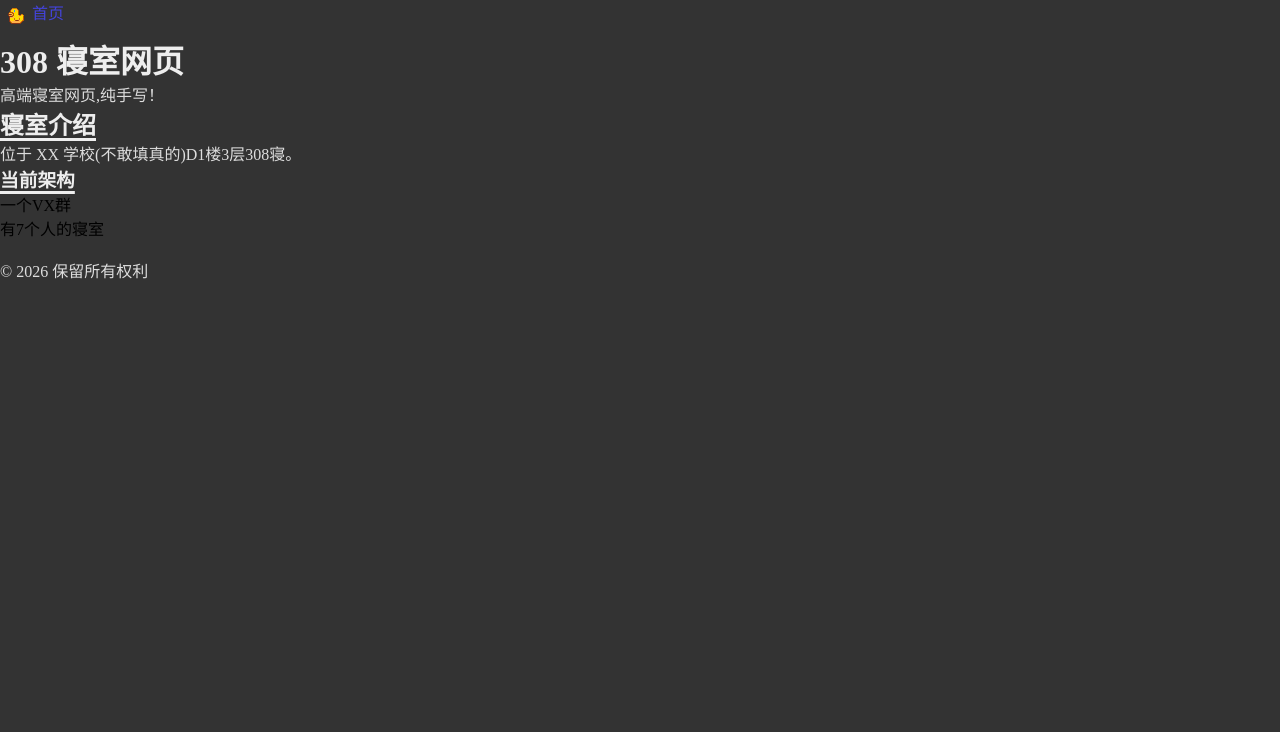
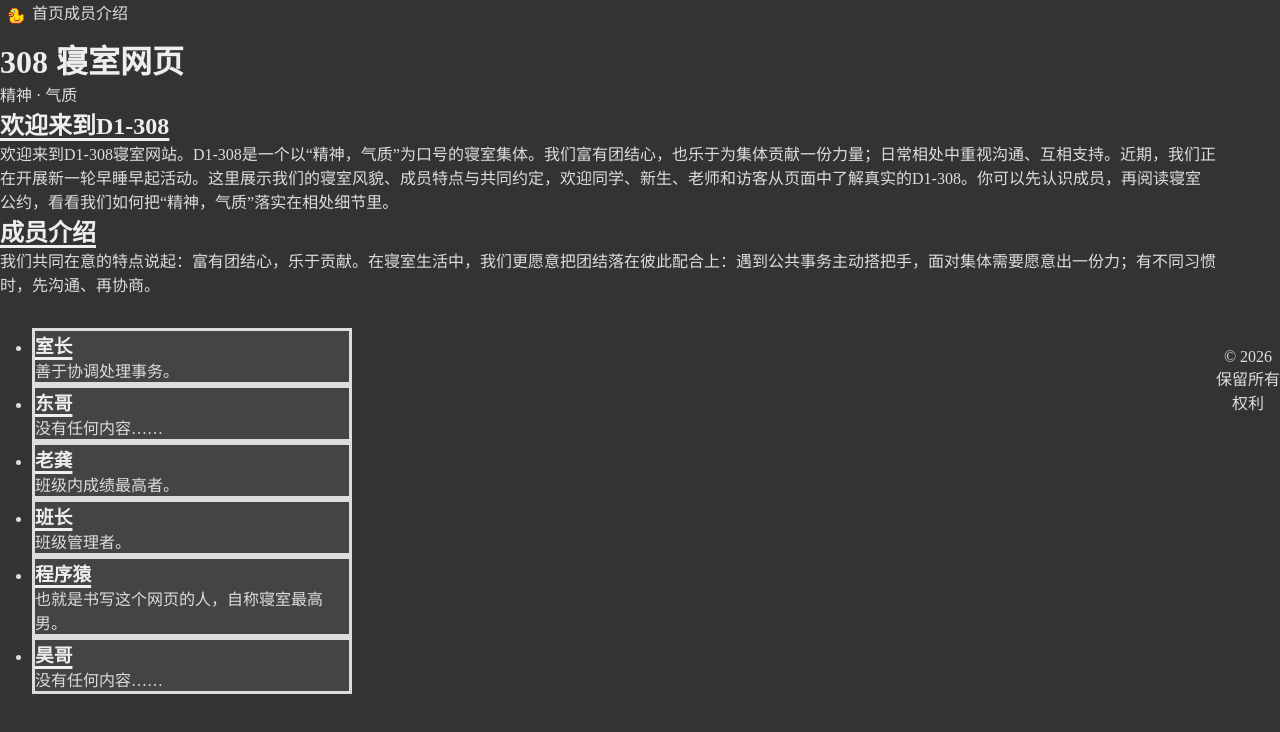
Before and after one commit to SZQ2268/D1-308-Dormitory, a plain HTML site: page index.html in a window 1280 px wide. Drawn offline with Linux system fonts and the light colour scheme.

Commit message:
Update: New style

```diff
--- a/index.html
+++ b/index.html
@@ -12,24 +12,48 @@
         <a href="#"><img src="./favicon.png" alt="D-1-308 Logo"></a>
         <ul>
             <li><a href="#">首页</a></li>
+            <li><a href="#member_introduction">成员介绍</a></li>
         </ul>
     </nav>
     <div class="card">
         <main>
         <div class="home">
             <h1>308 寝室网页</h1>
-            <p>高端寝室网页,纯手写！</p>
+            <p>精神 · 气质</p>
         </div>
         <div class="introduction">
-            <h2>寝室介绍</h2>
-            <p>位于 XX 学校(不敢填真的)D1楼3层308寝。</p>
-            <h3>当前架构</h3>
-            <ul>
-                <li>一个VX群</li>
-                <li>有7个人的寝室</li>
-                <li></li>
+            <h2>欢迎来到D1-308</h2>
+            <p>欢迎来到D1-308寝室网站。D1-308是一个以“精神，气质”为口号的寝室集体。我们富有团结心，也乐于为集体贡献一份力量；日常相处中重视沟通、互相支持。近期，我们正在开展新一轮早睡早起活动。这里展示我们的寝室风貌、成员特点与共同约定，欢迎同学、新生、老师和访客从页面中了解真实的D1-308。你可以先认识成员，再阅读寝室公约，看看我们如何把“精神，气质”落实在相处细节里。</p>
+        </div>
+        <div class="" id="member_introduction">
+            <h2>成员介绍</h2>
+            <p>我们共同在意的特点说起：富有团结心，乐于贡献。在寝室生活中，我们更愿意把团结落在彼此配合上：遇到公共事务主动搭把手，面对集体需要愿意出一份力；有不同习惯时，先沟通、再协商。</p>
+            <ul class="about_persion" id="about_persion">
+                <li>
+                    <h3>室长</h3>
+                    善于协调处理事务。
+                </li>
+                <li>
+                    <h3>东哥</h3>
+                    没有任何内容……
+                </li>
+                <li>
+                    <h3>老龚</h3>
+                    班级内成绩最高者。
+                </li>
+                <li>
+                    <h3>班长</h3>
+                    班级管理者。
+                </li>
+                <li>
+                    <h3>程序猿</h3>
+                    也就是书写这个网页的人，自称寝室最高男。
+                </li>
+                <li>
+                    <h3>昊哥</h3>
+                    没有任何内容……
+                </li>
             </ul>
-        </div>
         </main>
         <footer>
             <p>&copy; 2026 保留所有权利</p>
--- a/style.css
+++ b/style.css
@@ -1,6 +1,11 @@
 /*STYLE.CSS文件
 * 作者       版本
 * SZQ2268    V.1.0.0
+*/
+/*默认文本排列优先级: 0
+* 顶栏优先级: 20
+* 最高不可过100！！！
+* 每次变动必须修改注释！！！
 */
 * {
     padding: 0;
@@ -9,10 +14,12 @@
 
 /* 颜色变量 */
 :root {
-    --background-color: #333;
-    --title-text-color: #eee;
-    --text-color: #ddd;
-    --link-color: #44d;
+    --background-color: #333;  /* 背景颜色 */
+    --card-background-color: #444;  /* 卡片背景色 */
+    --title-text-color: #eee;  /* 标题颜色 */
+    --text-color: #ddd;  /* 文字颜色 */
+    --link-color: #44d;  /* 蓝色链接颜色 */
+    --footer-color: #999;  /* 页脚文字颜色 */
 }
 
 
@@ -23,7 +30,7 @@ body {
 h1, h2, h3 {
     color: var(--title-text-color);
 }
-p {
+p, li {
     color:var(--text-color);
 }
 a {
@@ -32,20 +39,43 @@ a {
 
 /* 各个区域定制 */
 /* 导航栏 */
+nav {
+    top: 0;
+    left: 0;
+    right: 0;
+    z-index: 20;
+}
 nav, nav ul {
     display: flex;
 }
 nav ul {
-    text-align: right;
     list-style-type: none;
 }
 nav a {
     text-decoration: none;
+    color:var(--text-color);
 }
 /* 内容 */
-.home h1 {
+.card {
+    display: flex;
+    justify-content: center;
+    align-items: center;
 }
 .card h2, .card h3 {
     text-decoration: underline 3px;
     text-underline-offset: 4px;
 }
+.about_persion {
+    display: flex;
+    padding: 2rem;
+    width: 20rem;
+    flex-direction: column;
+}
+.about_persion li {
+    background-color: var(--card-background-color);
+    border: solid;
+}
+footer {
+    color: var(--footer-color);
+    text-align: center;
+}
```
Also changed, not shown: convention.html (added, +15 -0 lines), 1 other file.
